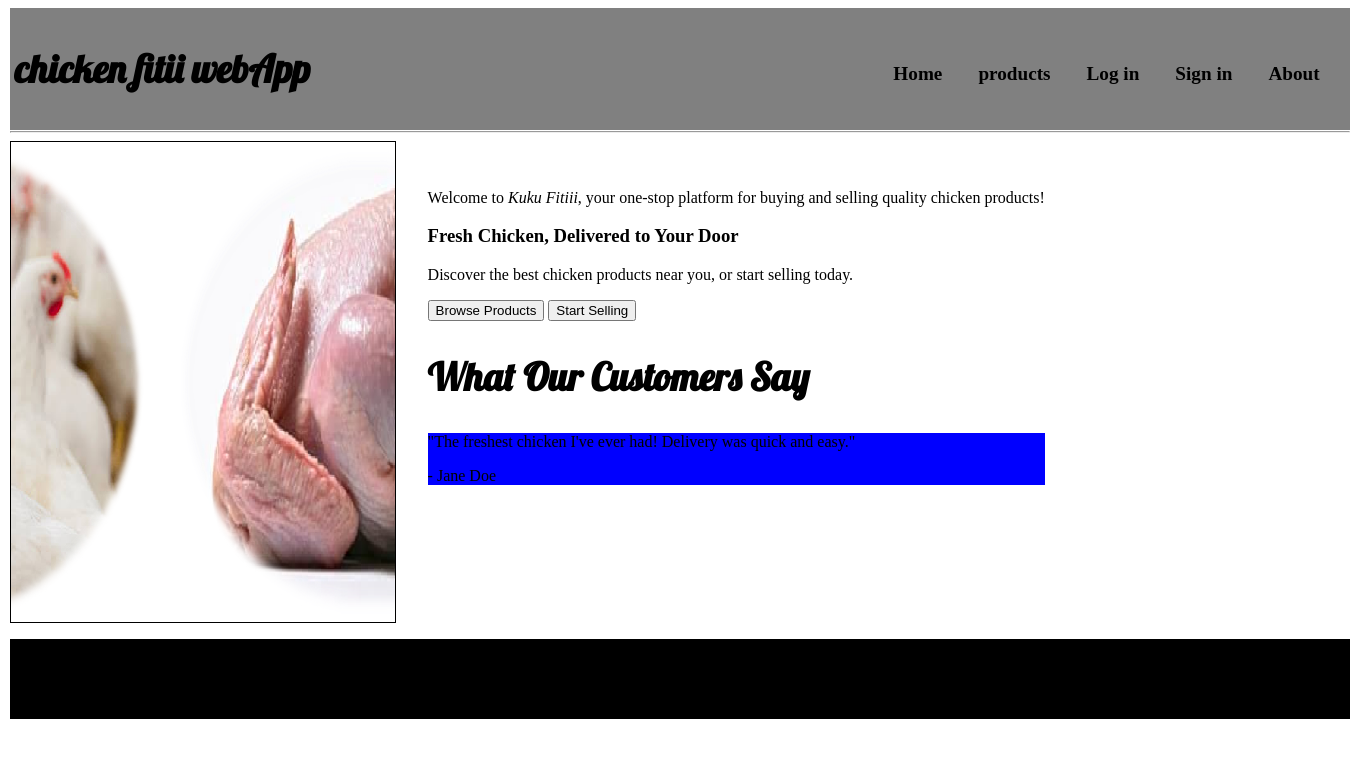
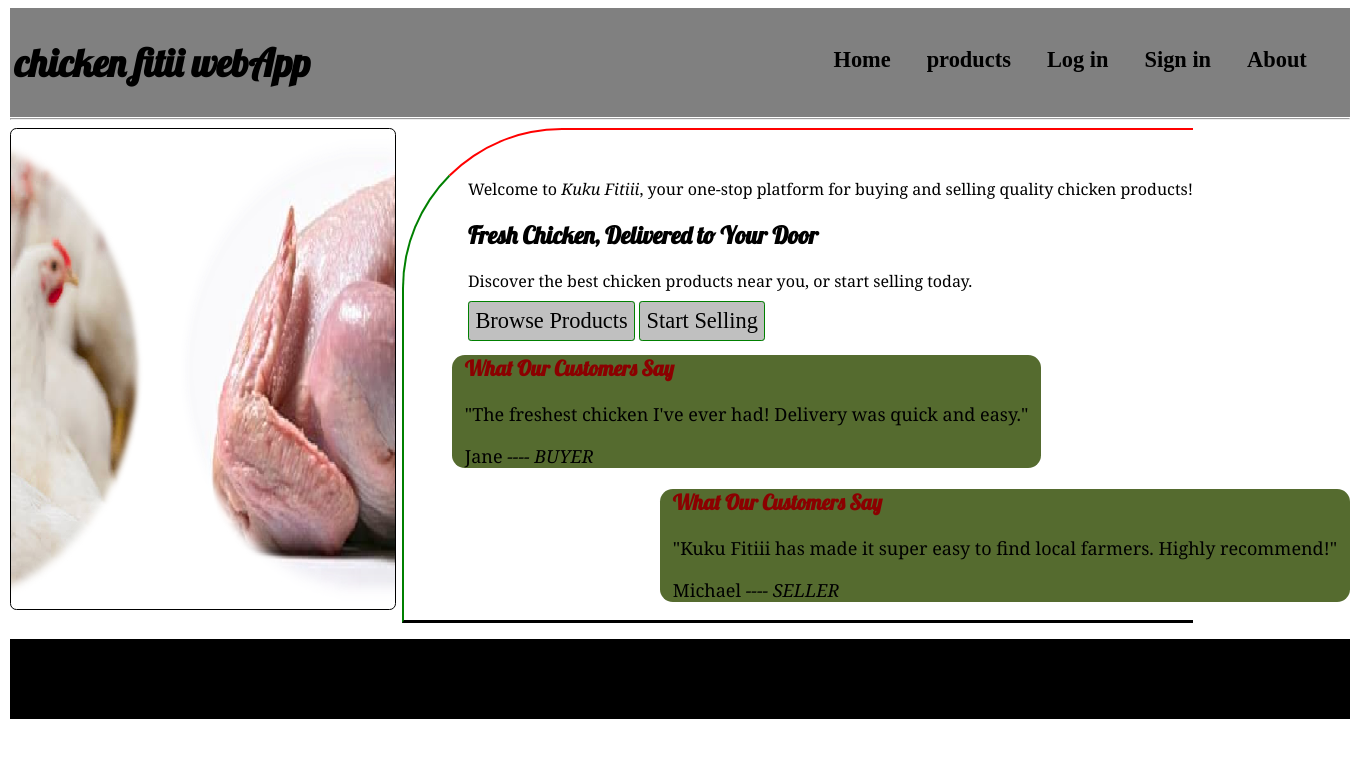
Before and after one commit to mickey-gk/final-project-django-app, a Django app: page / in a window 1360 px wide. Shown: the top 758 px of the page. Run offline with Django 5.2, Linux system fonts and the light colour scheme.

Commit message:
updating chicken fitii website (4th update)

```diff
--- a/CHICKEN_FITII_VENV/chicken_fitii_project/my_app/static/css/base.css
+++ b/CHICKEN_FITII_VENV/chicken_fitii_project/my_app/static/css/base.css
@@ -12,9 +12,12 @@ body {
     margin-top: 1px;
 }
 
-h2 {
+h1, h2, h3, h4, h5, h6 {
+    font-family: 'Lobster', cursive;
+}
+
+h1 {
     font-size: 2.4rem;
-    font-family: 'Lobster', cursive;
 }
 
 a {
@@ -34,6 +37,7 @@ a:hover {
 }
 
 #base_nav {
+    margin-right: .8rem;
     position: absolute;
     top: 1.8rem;
     right: .4rem;
@@ -48,12 +52,21 @@ a:hover {
 
 #base_nav > ul > li {
     list-style: none;
-    padding: 1rem;
+    padding: 0 1rem;
+    border-radius: .1rem;
     margin: 2px;
-    font-size: 1.2rem;
+    font-size: 1.4rem;
     font-weight: bold;
+}
+
+#base_nav > ul > li:hover {
+    background-color: darkgreen;
 }
 
 #base_nav > ul > li:last-child {
     padding-right: 2rem;
 }
+
+p {
+    font-family: Georgia, 'Times New Roman', Times, serif;
+}
--- a/CHICKEN_FITII_VENV/chicken_fitii_project/my_app/static/css/index.css
+++ b/CHICKEN_FITII_VENV/chicken_fitii_project/my_app/static/css/index.css
@@ -11,6 +11,8 @@
     width: 24rem;
     height: 30rem;
     border: 1px solid black;
+    border-radius: .4rem;
+    margin-right: .4rem;
 }
 
 #image-section > img {
@@ -20,13 +22,43 @@
 }
 
 #content-section {
-    padding: 2rem;
+    padding-left: 2rem;
+    border-left: 2px solid green;
+    border-top: 2px solid red;
+    border-bottom: 3px solid black;
+    border-top-left-radius: 10rem;
 }
 
-.testimonial {
-    background-color: blue;
-    width: auto;
+#hero-section {
+    padding-left: 2rem;
+    padding-top: 2rem;
+}
+
+.testimonials {
+    background-color: darkolivegreen;
+    width: fit-content;
     height: fit-content;
-    margin: auto;
+    position: relative;
+    font-size: 18px;}
+
+.t01 {
+    left: 1rem;
+    padding: 0 .8rem 0 .8rem;
+    border-radius: .8rem;
 
 }
+
+.t02 {
+    left: 14rem;
+    padding: 0 .8rem 0 .8rem;
+    border-radius: .8rem;
+}
+
+/* creating button from two a link */
+.cta-button {
+    background-color: silver;
+    border-radius: .2rem;
+    padding: .4rem;
+    font-size: 1.4rem;
+    border: 1px solid green;
+}
--- a/CHICKEN_FITII_VENV/chicken_fitii_project/my_app/templates/base.html
+++ b/CHICKEN_FITII_VENV/chicken_fitii_project/my_app/templates/base.html
@@ -19,7 +19,7 @@
 </head>
 <body>
     <header id="page_header">
-        <h2><a href="{% url 'index' %}">chicken fitii webApp</a></h2>
+        <h1><a href="{% url 'index' %}">chicken fitii webApp</a></h1>
         <nav id="base_nav">
             <ul>
                 {% for item in nav_items %}
--- a/CHICKEN_FITII_VENV/chicken_fitii_project/my_app/templates/index.html
+++ b/CHICKEN_FITII_VENV/chicken_fitii_project/my_app/templates/index.html
@@ -11,24 +11,33 @@
         </section>
 
         <section id="content-section">
-            <p>Welcome to <em>Kuku Fitiii</em>, your one-stop platform for buying and selling quality chicken products!</p>
 
             <!--hero section, our selling points and intro -->
             <section id="hero-section">
-                <h1>Fresh Chicken, Delivered to Your Door</h1>
+                <p>Welcome to <em>Kuku Fitiii</em>, your one-stop platform for buying and selling quality chicken products!</p>
+                <h2>Fresh Chicken, Delivered to Your Door</h2>
                 <p>Discover the best chicken products near you, or start selling today.</p>
-                <button class="cta-button">Browse Products</button>
-                <button class="cta-button">Start Selling</button>
+                <a class="cta-button b1" href="{% url 'products' %}">Browse Products</a>
+                <a class="cta-button b2" href="{% url 'login' %}">Start Selling</a>
             </section>
 
             <!-- testimonials from user section-->
-            <section id="testimonials">
-                <h2>What Our Customers Say</h2>
+            <section class="testimonials t01">
+                <h3 style="color: darkred">What Our Customers Say</h3>
                 <div class="testimonial">
                     <p>"The freshest chicken I've ever had! Delivery was quick and easy."</p>
-                    <p>- Jane Doe</p>
+                    <p>Jane <em>---- BUYER</em></p>
                 </div>
             </section>
+
+            <section class="testimonials t02">
+                <h3 style="color:darkred">What Our Customers Say</h3>
+                <div class="testimonial">
+                    <p>"Kuku Fitiii has made it super easy to find local farmers. Highly recommend!"</p>
+                    <p>Michael <em>---- SELLER</em></p>
+                </div>
+            </section>
+
 
         </section>
     </div>
```
